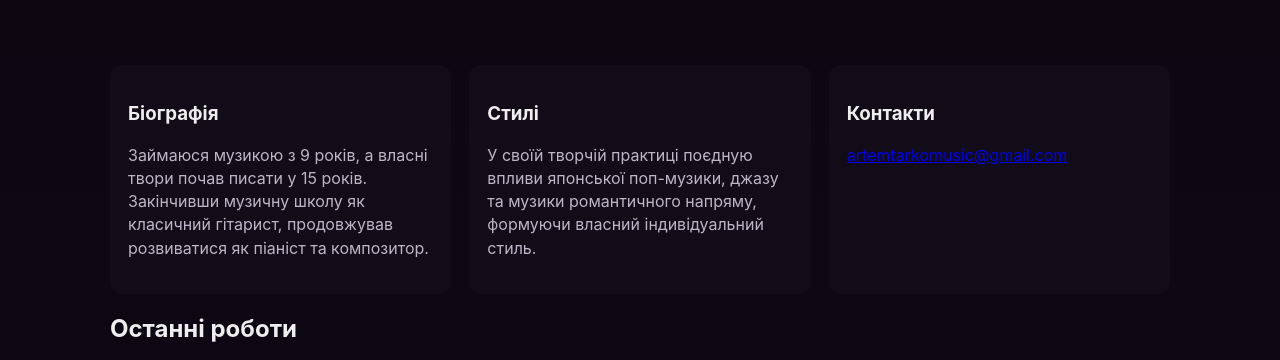
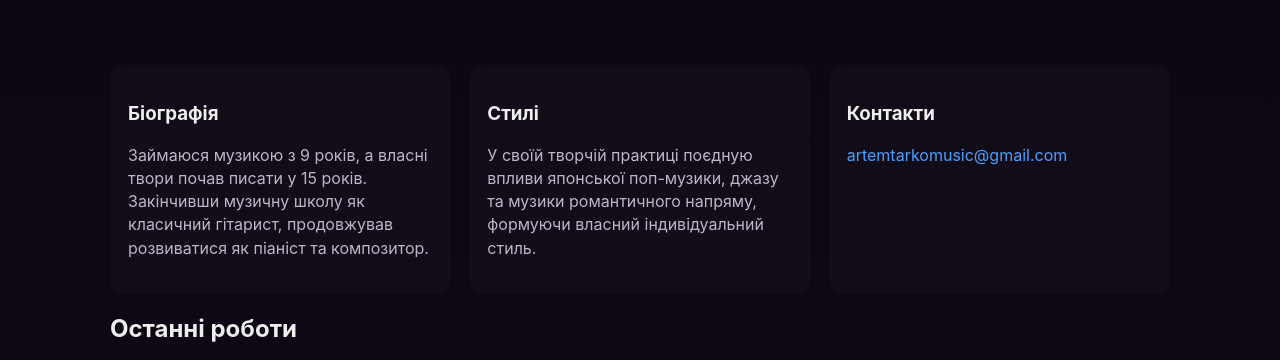
Before and after one commit to Wen-Weni/Portfolio_Artem-Tarkovskyi, a plain HTML site: page index.html in a window 1280 px wide. Shown: the part 427-787 px from the top of the page. Drawn offline with Linux system fonts and the light colour scheme; files whose address does not match are found by name.

Commit message:
Update styles.css

```diff
--- a/assets/styles.css
+++ b/assets/styles.css
@@ -1,8 +1,13 @@
-/* ----------  ROOT  ---------- */
+p a {
+    color: var(--stat-blue);        /* Колір, як у параграфа (не синій) */
+    text-decoration: none;      /* ПРИБРАНО: Підкреслення відсутнє */
+    transition: color 0.2s;
+}
 
-
-
-
+p a:hover {
+    color: var(--text);         /* Колір стає світлішим при наведенні курсора */
+    text-decoration: none;      /* ПРИБРАНО: Підкреслення відсутнє навіть при наведенні */
+}
 /* ----------  HEADER  ---------- */
 
 .site-header {
```
